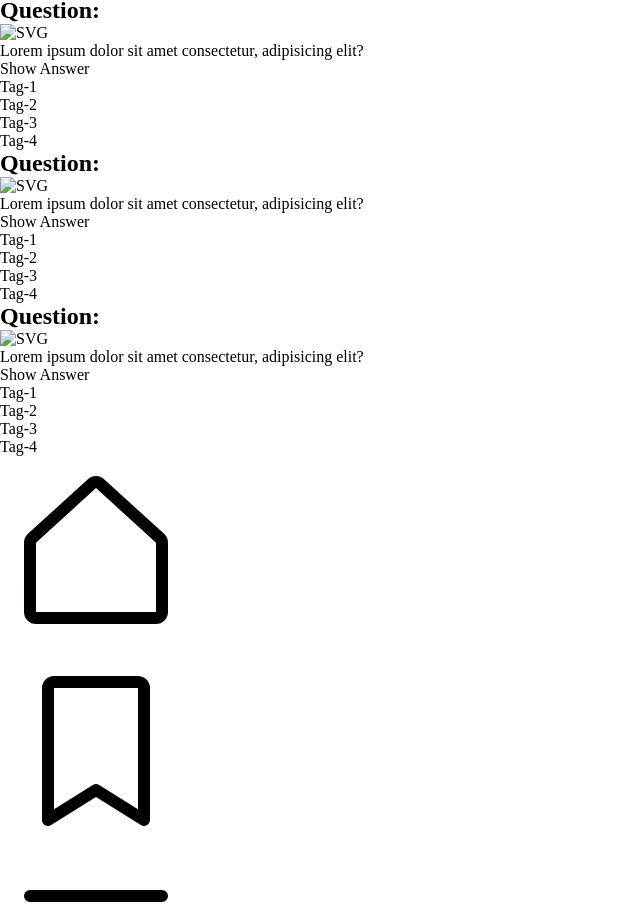
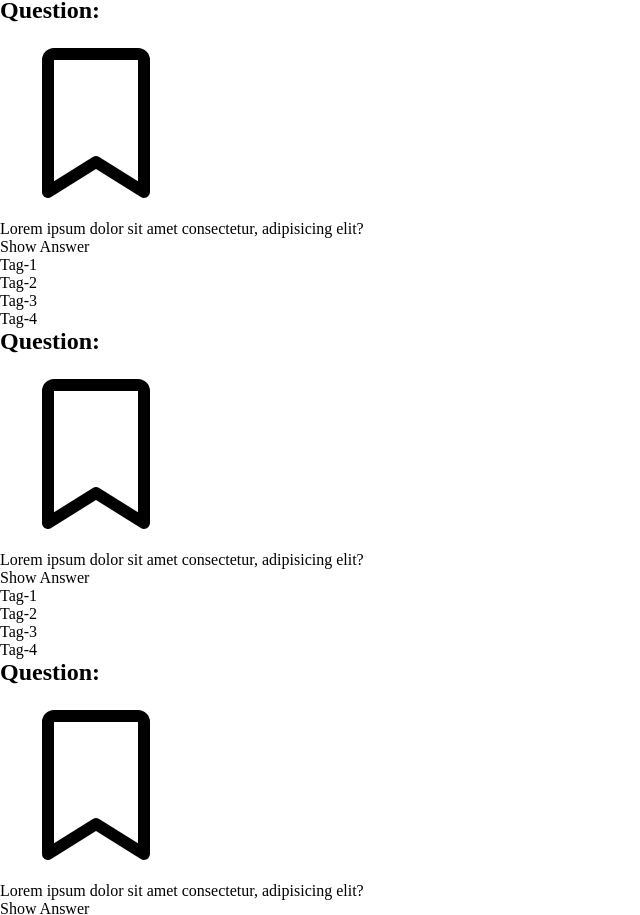
Before and after one commit to SLS-BLN/Quiz-App, a plain HTML site: page index.html in a window 1280 px wide. Shown: the part 40-955 px from the top of the page, without its empty margins (0-640 px from the left). Drawn offline with Linux system fonts and the light colour scheme.

Commit message:
add inline svg to cards

```diff
--- a/index.html
+++ b/index.html
@@ -14,7 +14,23 @@
 
     <article class="question-card">
       <h2 class="heading heading-secondary">Question:</h2>
-      <img src="" alt="SVG" />
+      <svg
+      class="question-card-icon icon icon--focus"
+      xmlns="http://www.w3.org/2000/svg"
+      width="192"
+      height="192"
+      viewBox="0 0 256 256"
+    >
+      <path fill="none" d="M0 0h256v256H0z" />
+      <path
+        d="m192 224-64-40-64 40V48a8 8 0 0 1 8-8h112a8 8 0 0 1 8 8Z"
+        fill="none"
+        stroke="#000"
+        stroke-linecap="round"
+        stroke-linejoin="round"
+        stroke-width="16"
+      />
+    </svg>
       <p class="question-card__question">
         Lorem ipsum dolor sit amet consectetur, adipisicing elit?
       </p>
@@ -30,7 +46,23 @@
 
       <article class="question-card">
         <h2 class="heading heading-secondary">Question:</h2>
-        <img src="" alt="SVG" class="bookmark" />
+        <svg
+          class="question-card-icon icon"
+          xmlns="http://www.w3.org/2000/svg"
+          width="192"
+          height="192"
+          viewBox="0 0 256 256"
+        >
+          <path fill="none" d="M0 0h256v256H0z" />
+          <path
+            d="m192 224-64-40-64 40V48a8 8 0 0 1 8-8h112a8 8 0 0 1 8 8Z"
+            fill="none"
+            stroke="#000"
+            stroke-linecap="round"
+            stroke-linejoin="round"
+            stroke-width="16"
+          />
+        </svg>
         <p class="question-card__question">
           Lorem ipsum dolor sit amet consectetur, adipisicing elit?
         </p>
@@ -45,7 +77,23 @@
 
       <article class="question-card">
         <h2 class="heading heading-secondary">Question:</h2>
-        <img src="" alt="SVG" class="bookmark" />
+        <svg
+          class="question-card-icon icon icon--focus"
+          xmlns="http://www.w3.org/2000/svg"
+          width="192"
+          height="192"
+          viewBox="0 0 256 256"
+        >
+          <path fill="none" d="M0 0h256v256H0z" />
+          <path
+            d="m192 224-64-40-64 40V48a8 8 0 0 1 8-8h112a8 8 0 0 1 8 8Z"
+            fill="none"
+            stroke="#000"
+            stroke-linecap="round"
+            stroke-linejoin="round"
+            stroke-width="16"
+          />
+        </svg>
         <p class="question-card__question">
           Lorem ipsum dolor sit amet consectetur, adipisicing elit?
         </p>
@@ -153,8 +201,7 @@
                   stroke-linejoin="round"
                   stroke-width="16"
                 />
-              </svg> </a
-            >C
+              </svg></a>
           </li>
         </ul>
       </nav>
```
Also changed, not shown: bookmarks.html (+36 -4 lines), create.html (+2 -2 lines), profile.html (+2 -2 lines).
